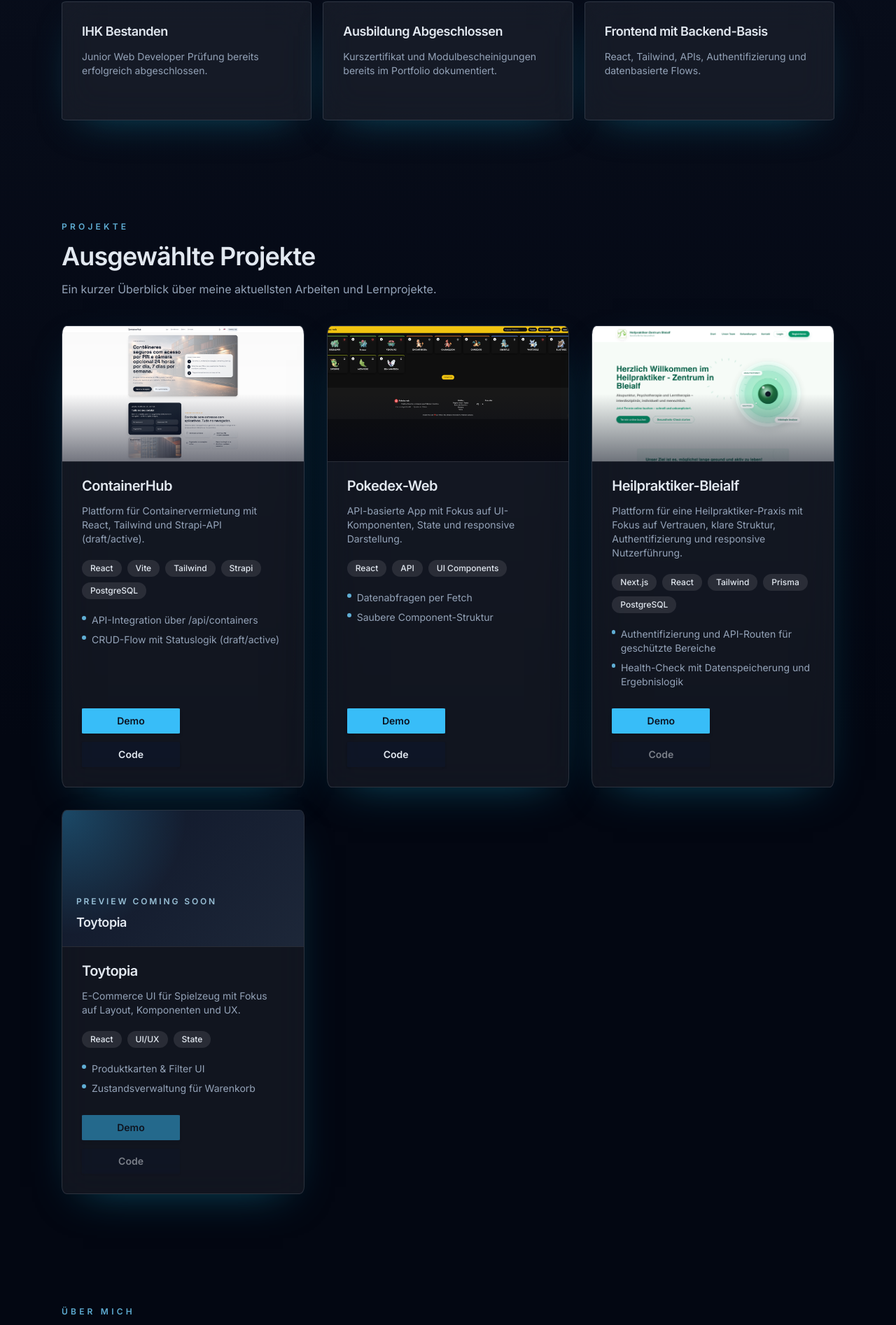
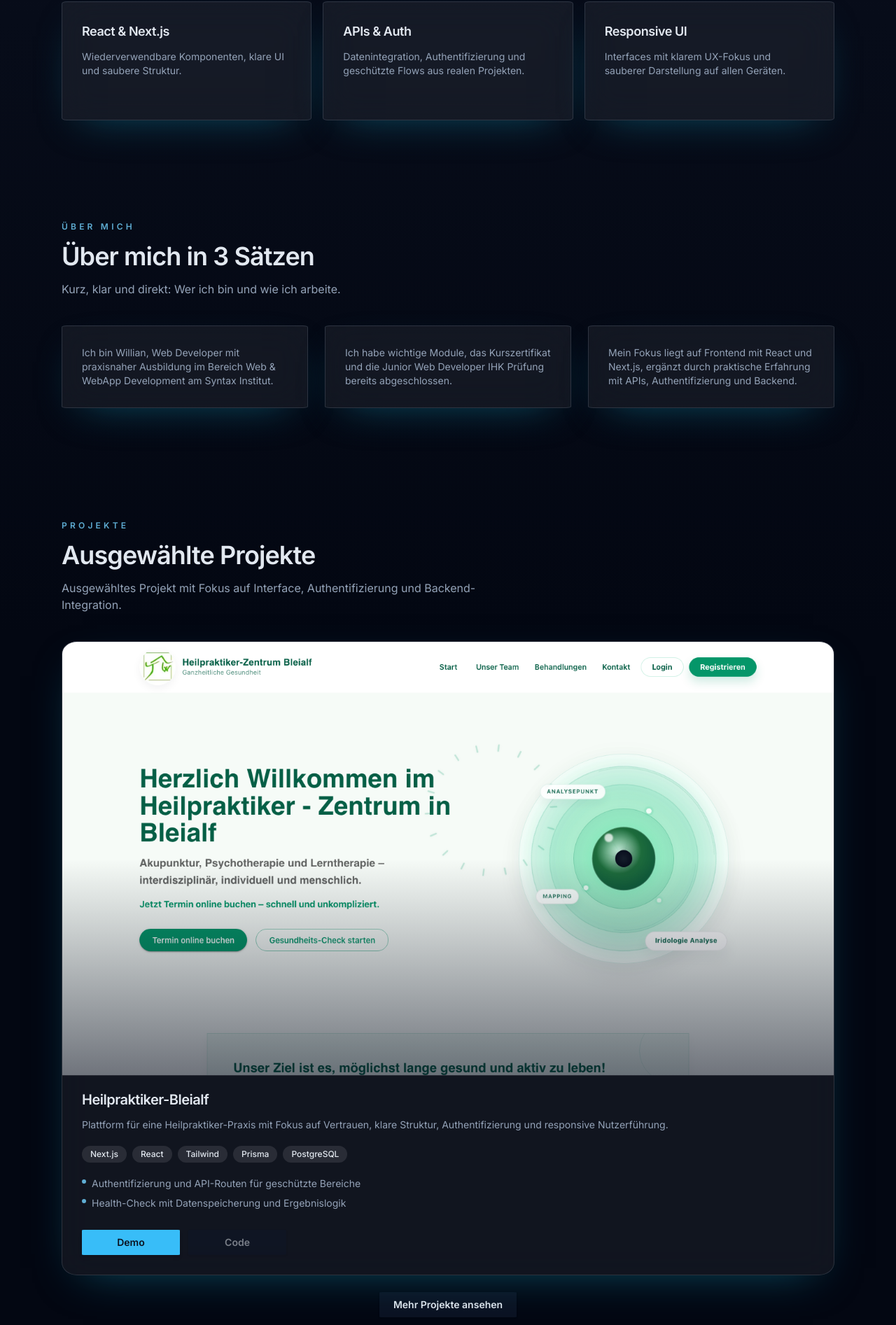
Before and after one commit to Willianfonseca7/willianfonseca-portfolio, a React (Vite) app: page / in a window 1280 px wide. Shown: the part 855-2748 px from the top of the page at 70% size. Built offline with nearby package versions, Linux system fonts and the light colour scheme.

Commit message:
Refine homepage messaging and featured project

```diff
--- a/src/components/sections/ProjectsPreviewSection.jsx
+++ b/src/components/sections/ProjectsPreviewSection.jsx
@@ -2,10 +2,13 @@ import { useLanguage } from "../../hooks/useLanguage.jsx";
 import Container from "../ui/Container.jsx";
 import SectionHeader from "../ui/SectionHeader.jsx";
 import ProjectCard from "../ui/ProjectCard.jsx";
+import Button from "../ui/Button.jsx";
 
 export default function ProjectsPreviewSection() {
   const { content } = useLanguage();
-  const projects = content.projects.list.filter((project) => project.featured);
+  const featuredProject = content.projects.list.find(
+    (project) => project.id === "heilpratika"
+  );
 
   return (
     <section className="py-20">
@@ -17,11 +20,19 @@ export default function ProjectsPreviewSection() {
             subtitle={content.home.projectsPreviewSubtitle}
           />
 
-          <div className="grid gap-8 lg:grid-cols-3">
-            {projects.map((project) => (
-              <ProjectCard key={project.id} project={project} />
-            ))}
-          </div>
+          {featuredProject ? (
+            <div className="space-y-6">
+              <div className="grid gap-8 lg:grid-cols-1">
+                <ProjectCard project={featuredProject} />
+              </div>
+
+              <div className="flex justify-center">
+                <Button href="/projekte" variant="secondary">
+                  {content.home.projectsPreviewCta}
+                </Button>
+              </div>
+            </div>
+          ) : null}
         </div>
       </Container>
     </section>
--- a/src/locales/de.json
+++ b/src/locales/de.json
@@ -15,41 +15,42 @@
   },
   "hero": {
     "title": "Junior Web Developer mit IHK-Zertifizierung",
-    "subtitle": "React / Next.js / Tailwind / JavaScript / Backend Basics",
-    "description": "Web Developer mit Ausbildung im Bereich Web & WebApp Development, abgeschlossenen Modulen, Kurszertifikat und bereits bestandener Junior Web Developer IHK Prüfung. Mein Fokus liegt auf modernen, responsiven Interfaces mit sauberer API-Integration und angewandter Backend-Basis.",
+    "subtitle": "React / Next.js / Tailwind / JavaScript / API-Integration",
+    "description": "Ich entwickle moderne, responsive und klar strukturierte Interfaces mit React und Next.js. Meine Ausbildung im Bereich Web & WebApp Development, abgeschlossene Module und die bestandene Junior Web Developer IHK Prüfung bilden dafür eine praxisnahe Grundlage in Frontend, APIs, Authentifizierung und Backend-Flows.",
     "ctas": {
       "primary": { "label": "Projekte ansehen", "href": "/projekte" },
       "secondary": { "label": "Kontakt", "href": "/kontakt" }
     },
     "highlights": [
       {
-        "title": "IHK Bestanden",
-        "description": "Junior Web Developer Prüfung bereits erfolgreich abgeschlossen."
+        "title": "React & Next.js",
+        "description": "Wiederverwendbare Komponenten, klare UI und saubere Struktur."
       },
       {
-        "title": "Ausbildung Abgeschlossen",
-        "description": "Kurszertifikat und Modulbescheinigungen bereits im Portfolio dokumentiert."
+        "title": "APIs & Auth",
+        "description": "Datenintegration, Authentifizierung und geschützte Flows aus realen Projekten."
       },
       {
-        "title": "Frontend mit Backend-Basis",
-        "description": "React, Tailwind, APIs, Authentifizierung und datenbasierte Flows."
+        "title": "Responsive UI",
+        "description": "Interfaces mit klarem UX-Fokus und sauberer Darstellung auf allen Geräten."
       }
     ]
   },
   "home": {
     "aboutPreviewTitle": "Über mich in 3 Sätzen",
     "aboutPreviewSubtitle": "Kurz, klar und direkt: Wer ich bin und wie ich arbeite.",
-    "projectsPreviewSubtitle": "Ein kurzer Überblick über meine aktuellsten Arbeiten und Lernprojekte.",
+    "projectsPreviewSubtitle": "Ausgewähltes Projekt mit Fokus auf Interface, Authentifizierung und Backend-Integration.",
+    "projectsPreviewCta": "Mehr Projekte ansehen",
     "intro": [
       "Ich bin Willian, Web Developer mit praxisnaher Ausbildung im Bereich Web & WebApp Development am Syntax Institut.",
       "Ich habe wichtige Module, das Kurszertifikat und die Junior Web Developer IHK Prüfung bereits abgeschlossen.",
-      "Mein Fokus liegt auf Frontend mit React und Next.js, ergänzt durch angewandte Backend-Erfahrung aus realen Projekten."
+      "Mein Fokus liegt auf Frontend mit React und Next.js, ergänzt durch praktische Erfahrung mit APIs, Authentifizierung und Backend."
     ]
   },
   "about": {
     "eyebrow": "Profil",
     "title": "Über mich",
-    "description": "Ich bin Web Developer mit starkem Fokus auf Frontend-Entwicklung und UX. In der Ausbildung zum Web & WebApp Developer am Syntax Institut habe ich wichtige Module, das Kurszertifikat und bereits die Junior Web Developer IHK Prüfung abgeschlossen. Ich arbeite an modernen React-Projekten mit klarer Architektur, sauberem Styling und verständlichen UI-Flows und verbinde das mit Backend-Integration. Projekte wie ContainerHub, Heilpraktiker-Bleialf und die Pokémon WebApp helfen mir, UI, APIs, Authentifizierung und Datenflüsse praktisch umzusetzen.",
+    "description": "Ich bin Web Developer mit starkem Fokus auf Frontend-Entwicklung und UX. In der Ausbildung zum Web & WebApp Developer am Syntax Institut habe ich wichtige Module, das Kurszertifikat und bereits die Junior Web Developer IHK Prüfung abgeschlossen. Ich arbeite an React- und Next.js-Projekten mit klarer Architektur, sauberem Styling und verständlichen UI-Flows und verbinde das mit Backend-Integration. Projekte wie ContainerHub, Heilpraktiker-Bleialf und die Pokémon WebApp helfen mir, UI, APIs, Authentifizierung und Datenflüsse praktisch umzusetzen.",
     "valuesTitle": "Was mir wichtig ist",
     "languagesTitle": "Sprachen",
     "workStyle": [
--- a/src/locales/en.json
+++ b/src/locales/en.json
@@ -15,41 +15,42 @@
   },
   "hero": {
     "title": "Junior Web Developer with IHK exam passed",
-    "subtitle": "React / Next.js / Tailwind / JavaScript / Backend Basics",
-    "description": "Web developer with Web & WebApp Development training, completed modules, a course certificate, and a passed Junior Web Developer IHK exam. My focus is building modern, responsive interfaces with clean API integration and applied backend fundamentals.",
+    "subtitle": "React / Next.js / Tailwind / JavaScript / API Integration",
+    "description": "I build modern, responsive, and well-structured interfaces with React and Next.js. My Web & WebApp Development training, completed modules, and passed Junior Web Developer IHK exam give me a practical foundation in frontend, APIs, authentication, and backend flows.",
     "ctas": {
       "primary": { "label": "View projects", "href": "/projekte" },
       "secondary": { "label": "Contact", "href": "/kontakt" }
     },
     "highlights": [
       {
-        "title": "IHK Passed",
-        "description": "Junior Web Developer exam already completed successfully."
+        "title": "React & Next.js",
+        "description": "Reusable components, clear UI, and organized frontend architecture."
       },
       {
-        "title": "Training Completed",
-        "description": "Course certificate and module records already documented in the portfolio."
+        "title": "APIs & Auth",
+        "description": "Data integration, authentication, and protected flows from real projects."
       },
       {
-        "title": "Frontend with Backend Basics",
-        "description": "React, Tailwind, APIs, authentication, and data-driven flows."
+        "title": "Responsive UI",
+        "description": "Interfaces focused on visual clarity, consistent UX, and mobile readiness."
       }
     ]
   },
   "home": {
     "aboutPreviewTitle": "About me in 3 sentences",
     "aboutPreviewSubtitle": "Short, clear, and direct: who I am and how I work.",
-    "projectsPreviewSubtitle": "A quick look at my most recent work and learning projects.",
+    "projectsPreviewSubtitle": "Featured project focused on interface work, authentication, and backend integration.",
+    "projectsPreviewCta": "View more projects",
     "intro": [
       "I'm Willian, a web developer with practical training in Web & WebApp Development at Syntax Institut.",
       "I completed key modules, the course certificate, and already passed the Junior Web Developer IHK exam.",
-      "My main focus is frontend with React and Next.js, supported by applied backend experience from real projects."
+      "My main focus is frontend with React and Next.js, supported by practical experience with APIs, authentication, and backend."
     ]
   },
   "about": {
     "eyebrow": "Profile",
     "title": "About me",
-    "description": "I'm a web developer with a strong focus on frontend development and UX. During my Web & WebApp Developer training at Syntax Institut, I completed important modules, the course certificate, and already passed the Junior Web Developer IHK exam. I work on modern React projects with clear architecture, clean styling, understandable UI flows, and backend integration. Projects like ContainerHub, Heilpraktiker-Bleialf, and the Pokémon WebApp help me practice UI work, APIs, authentication, and data flows in real scenarios.",
+    "description": "I'm a web developer with a strong focus on frontend development and UX. During my Web & WebApp Developer training at Syntax Institut, I completed important modules, the course certificate, and already passed the Junior Web Developer IHK exam. I work on React and Next.js projects with clear architecture, clean styling, understandable UI flows, and backend integration. Projects like ContainerHub, Heilpraktiker-Bleialf, and the Pokémon WebApp help me practice UI work, APIs, authentication, and data flows in real scenarios.",
     "valuesTitle": "What matters to me",
     "languagesTitle": "Languages",
     "workStyle": [
--- a/src/locales/pt.json
+++ b/src/locales/pt.json
@@ -15,41 +15,42 @@
   },
   "hero": {
     "title": "Desenvolvedor com prova IHK aprovada",
-    "subtitle": "React / Next.js / Tailwind / JavaScript / Backend Basics",
-    "description": "Profissional com formação prática em Web & WebApp Development, módulos concluídos, Kurszertifikat e prova Junior Web Developer IHK já aprovada. Meu foco é construir interfaces modernas, responsivas e bem estruturadas, com integração limpa de APIs e base aplicada de backend.",
+    "subtitle": "React / Next.js / Tailwind / JavaScript / Integração de APIs",
+    "description": "Desenvolvo interfaces modernas, responsivas e bem estruturadas com React e Next.js. Minha formação em Web & WebApp Development, os módulos concluídos e a prova Junior Web Developer IHK aprovada reforçam uma base prática em frontend, APIs, autenticação e fluxos de backend.",
     "ctas": {
       "primary": { "label": "Ver projetos", "href": "/projekte" },
       "secondary": { "label": "Contato", "href": "/kontakt" }
     },
     "highlights": [
       {
-        "title": "IHK Aprovado",
-        "description": "Prova Junior Web Developer já concluída com sucesso."
+        "title": "React & Next.js",
+        "description": "Componentes reutilizáveis, UI clara e arquitetura organizada."
       },
       {
-        "title": "Formação Concluída",
-        "description": "Kurszertifikat e Modulbescheinigung já integrados ao meu portfólio."
+        "title": "APIs & Auth",
+        "description": "Integração de dados, autenticação e fluxos protegidos aplicados em projetos reais."
       },
       {
-        "title": "Frontend com Backend Basis",
-        "description": "React, Tailwind, APIs, autenticação e fluxos com banco de dados."
+        "title": "Responsive UI",
+        "description": "Interfaces focadas em clareza visual, UX consistente e boa adaptação mobile."
       }
     ]
   },
   "home": {
     "aboutPreviewTitle": "Sobre mim em 3 frases",
     "aboutPreviewSubtitle": "Curto e direto: quem sou e como trabalho.",
-    "projectsPreviewSubtitle": "Um resumo dos projetos mais recentes e estudos atuais.",
+    "projectsPreviewSubtitle": "Projeto em destaque com foco em interface, autenticação e integração de backend.",
+    "projectsPreviewCta": "Ver mais projetos",
     "intro": [
       "Sou Willian, desenvolvedor com formação prática em Web & WebApp Development no Syntax Institut.",
-      "Concluí módulos importantes, Kurszertifikat e já fui aprovado na prova Junior Web Developer IHK.",
-      "Meu foco está em Frontend com React e Next.js, com base aplicada de backend em projetos reais."
+      "Concluí módulos importantes, curso certificado e já fui aprovado na prova Junior Web Developer IHK.",
+      "Meu foco está em frontend com React e Next.js, apoiado por experiência prática com APIs, autenticação e backend."
     ]
   },
   "about": {
     "eyebrow": "Perfil",
     "title": "Sobre mim",
-    "description": "Sou desenvolvedor com forte foco em Frontend e UX. Na formação em Web & WebApp Developer no Syntax Institut concluí módulos importantes, Kurszertifikat e já fui aprovado na prova Junior Web Developer IHK. Trabalho com projetos React modernos, arquitetura clara, styling limpo e também com integrações de backend. Projetos como ContainerHub, Heilpraktiker-Bleialf e Pokémon WebApp mostram minha evolução prática em UI, APIs, autenticação e fluxos de dados.",
+    "description": "Sou desenvolvedor com forte foco em frontend e UX. Na formação em Web & WebApp Developer no Syntax Institut concluí módulos importantes, certificação de curso e já fui aprovado na prova Junior Web Developer IHK. Trabalho com projetos React e Next.js, arquitetura clara, styling limpo e integrações de backend. Projetos como ContainerHub, Heilpraktiker-Bleialf e Pokémon WebApp mostram minha evolução prática em UI, APIs, autenticação e fluxos de dados.",
     "valuesTitle": "O que valorizo",
     "languagesTitle": "Idiomas",
     "workStyle": [
--- a/src/pages/Home.jsx
+++ b/src/pages/Home.jsx
@@ -10,8 +10,8 @@ export default function Home() {
       <Navbar />
       <main>
         <HeroSection />
+        <AboutPreviewSection />
         <ProjectsPreviewSection />
-        <AboutPreviewSection />
       </main>
       <Footer />
     </div>
```
